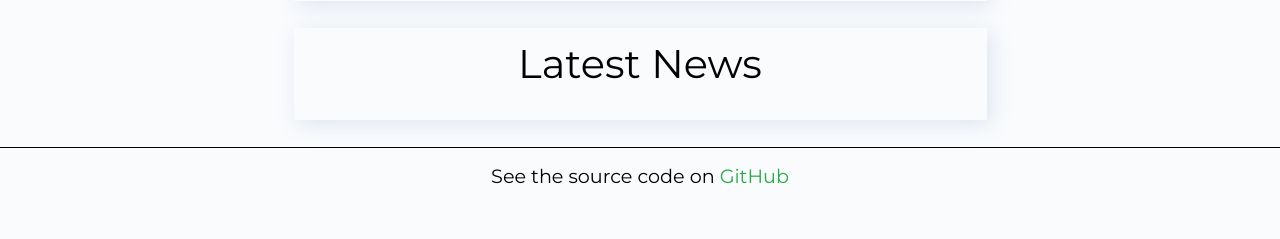
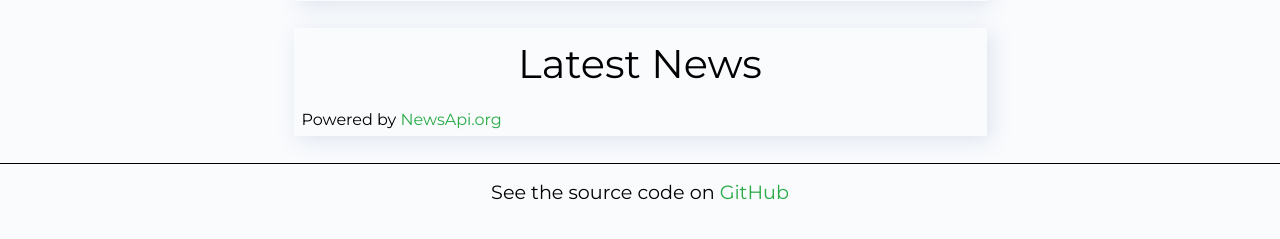
Before and after one commit to rafa-leao/my-web-central, a Flask app: template app/templates/index.html in a window 1280 px wide. Shown: the part 434-673 px from the top of the page. Run offline with Flask 2, Linux system fonts and the light colour scheme; the template is opened without the code that fills it, so the values that code supplies are empty.

Commit message:
Add attribute to NewsApi

```diff
--- a/app/templates/index.html
+++ b/app/templates/index.html
@@ -107,6 +107,7 @@
 
 					{% endfor %}
 
+					<span>Powered by <a href="https://newsapi.org">NewsApi.org</a></span>
 				</div>
 			</section>
 
```
